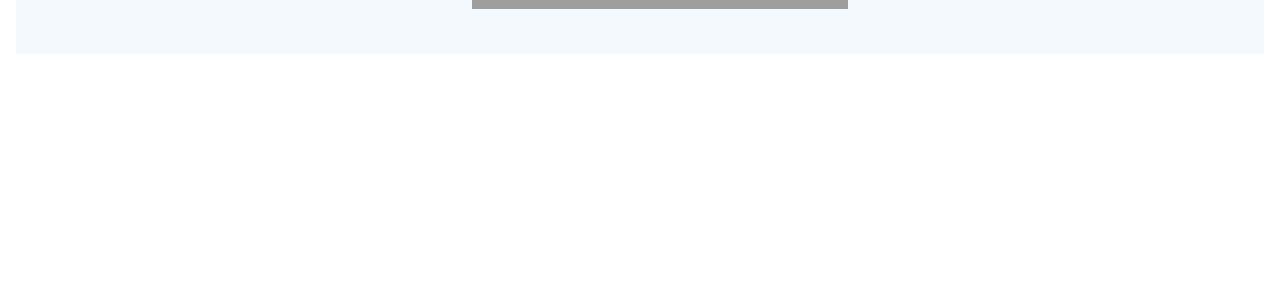
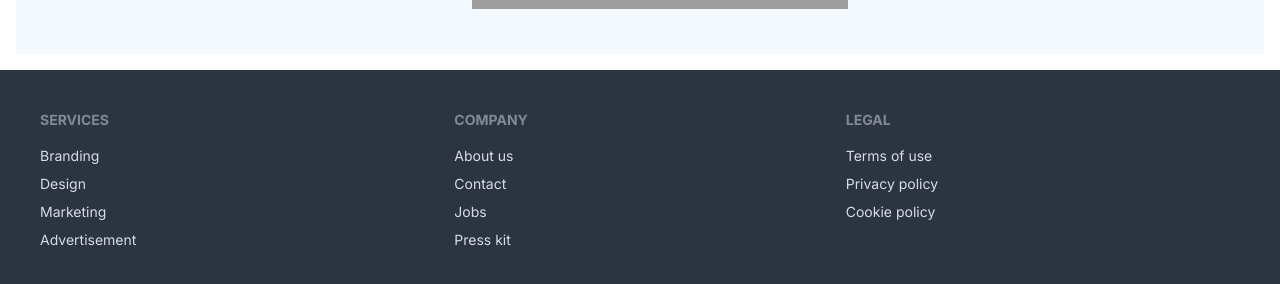
Before and after one commit to rokonmahmud/hotel-booking-client, a React (Vite) app: page / in a window 1280 px wide. Shown: the part 2494-2778 px from the top of the page. Before the commit the page ends 2564 px from the top, so only its background shows below. Built offline with nearby package versions, Linux system fonts and the light colour scheme; no server answers; grey boxes are pictures that could not be loaded.

Commit message:
updated footer component

```diff
--- a/src/Layout/Layout.jsx
+++ b/src/Layout/Layout.jsx
@@ -1,6 +1,6 @@
 import { Outlet } from "react-router-dom";
 import Navbar from "../assets/Sheard/Navbar";
-// import Footer from "../assets/Sheard/Footer";
+import Footer from "../assets/Sheard/Footer";
 
 
 const Layout = () => {
@@ -9,7 +9,7 @@ const Layout = () => {
 
             <Navbar></Navbar>
             <Outlet></Outlet>
-            {/* <Footer></Footer> */}
+            <Footer></Footer>
         </div>
     );
 };
```
